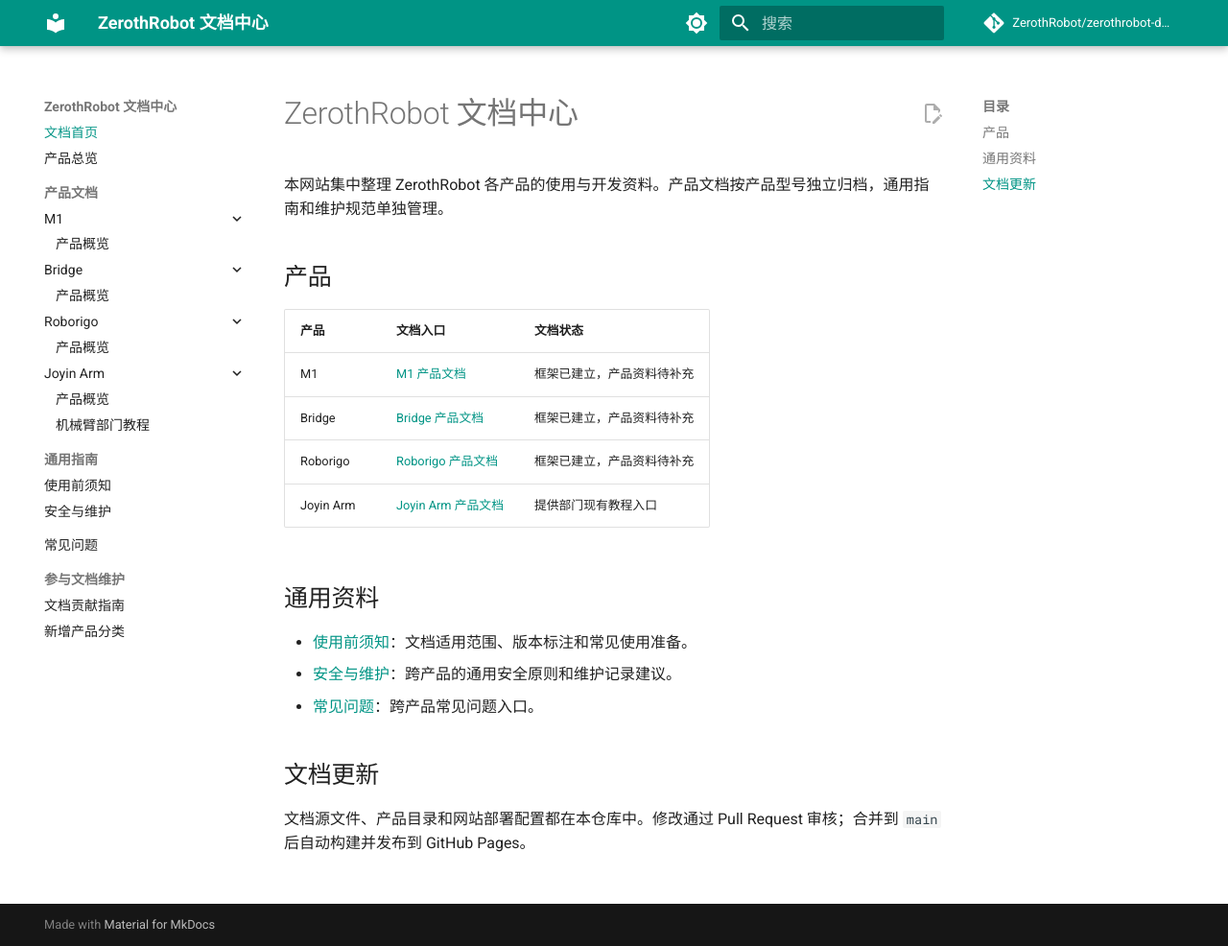
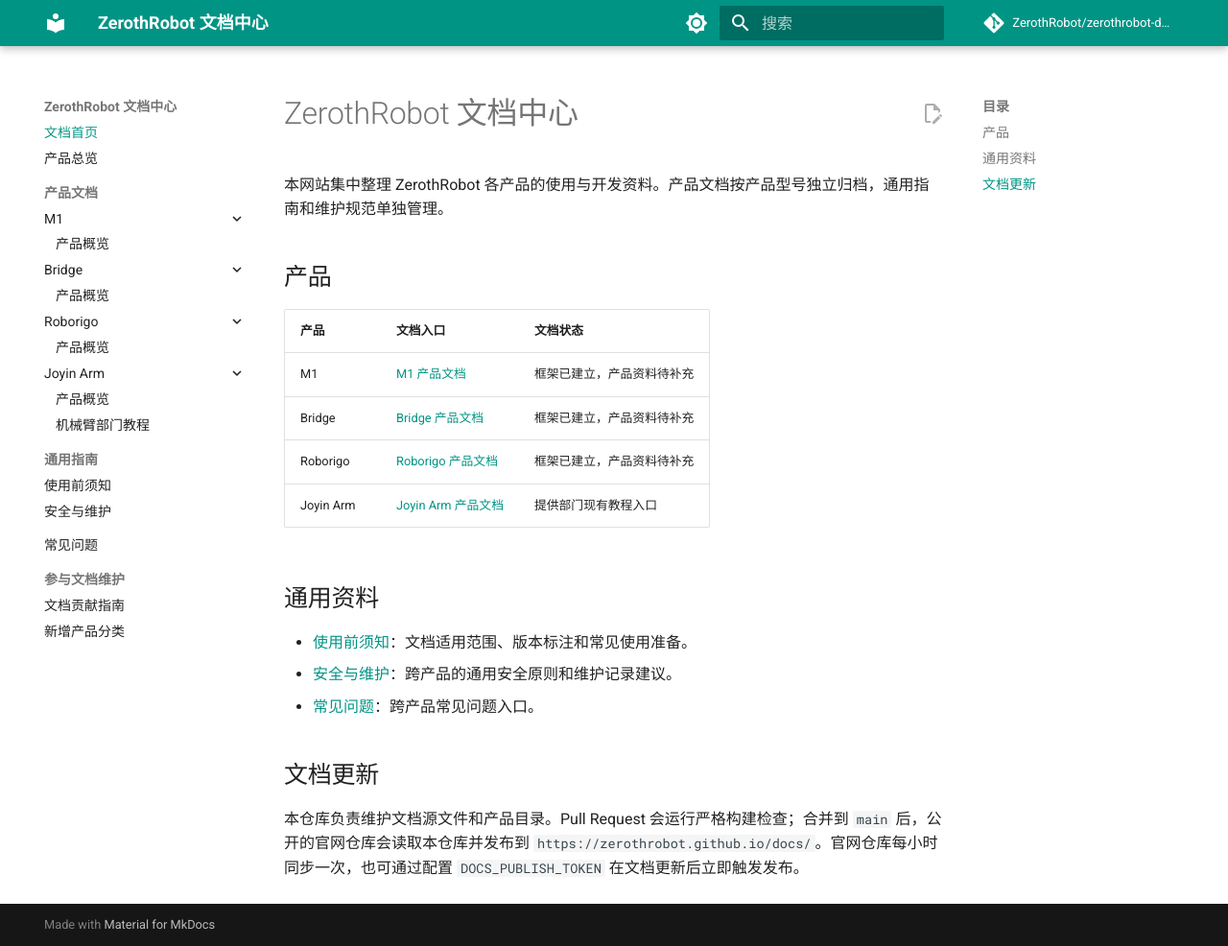
Before and after one commit to ZerothRobot/zerothrobot-docs, an MkDocs documentation site: the page built from docs/index.md, in a window 1280 px wide and 986 px high. Shown: the whole window at 96% size. Built offline with MkDocs 1.6.1 and Material for MkDocs 9.7.7, drawn with Linux system fonts in a browser that asks for light colours; comment, search, counter and statistics services are not loaded.

Commit message:
docs: clarify independent publication flow

```diff
--- a/docs/index.md
+++ b/docs/index.md
@@ -19,4 +19,4 @@
 
 ## 文档更新
 
-文档源文件、产品目录和网站部署配置都在本仓库中。修改通过 Pull Request 审核；合并到 `main` 后自动构建并发布到 GitHub Pages。
+本仓库负责维护文档源文件和产品目录。Pull Request 会运行严格构建检查；合并到 `main` 后，公开的官网仓库会读取本仓库并发布到 `https://zerothrobot.github.io/docs/`。官网仓库每小时同步一次，也可通过配置 `DOCS_PUBLISH_TOKEN` 在文档更新后立即触发发布。
```
